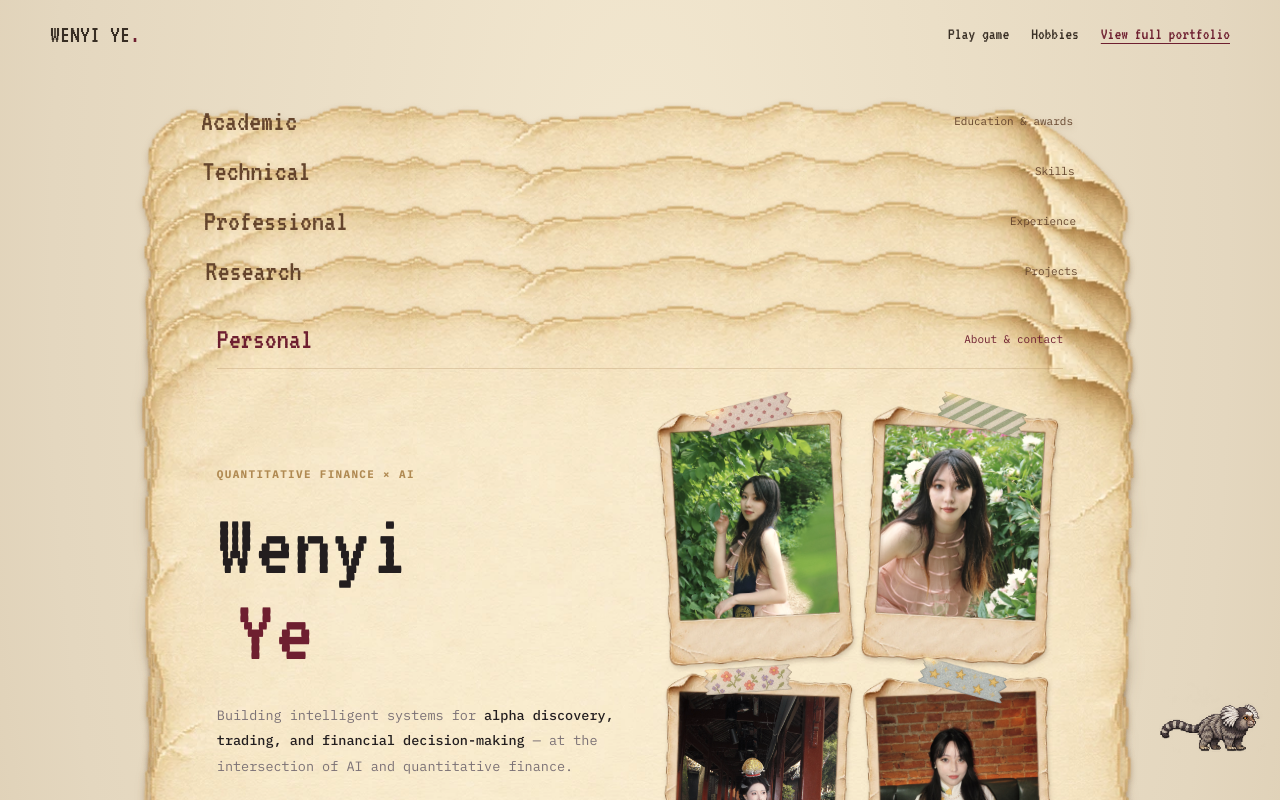
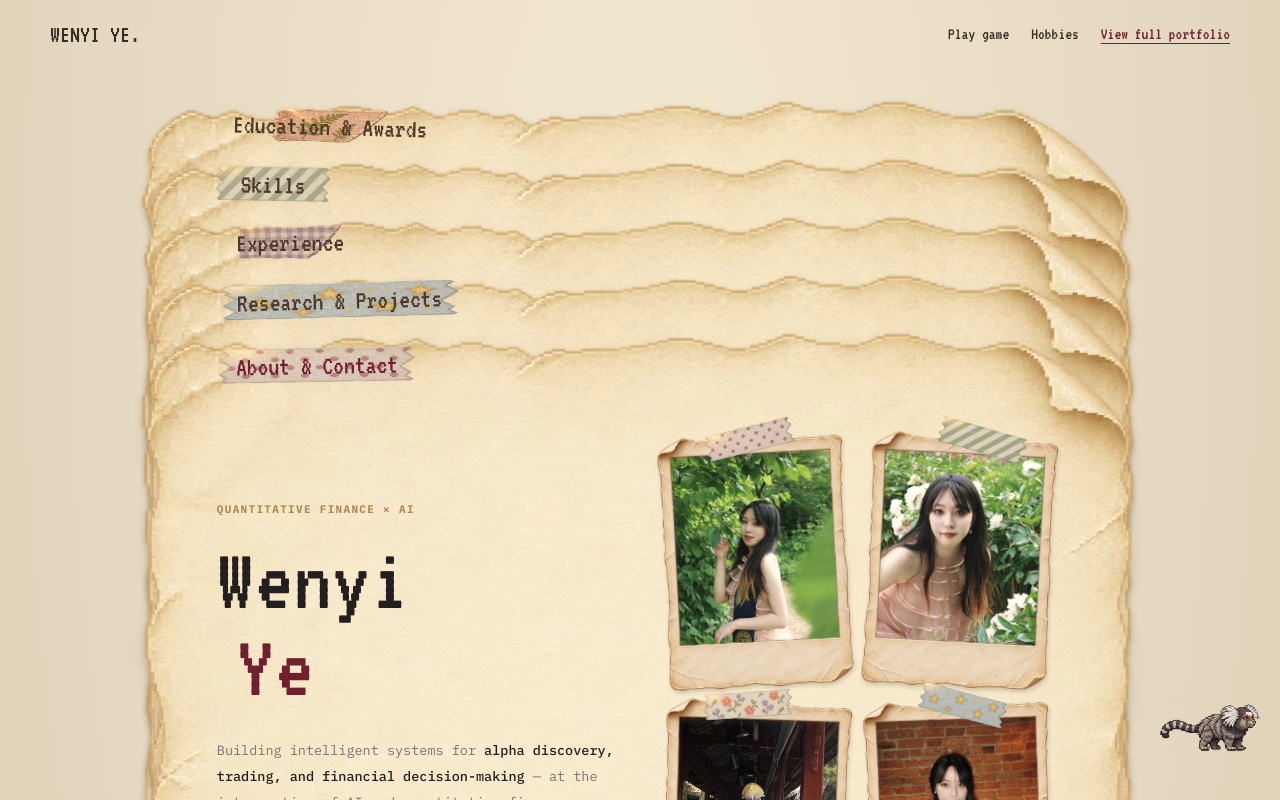
Before and after one commit to yewenyiywy/wenyi-portfolio, a Next.js app: page /classic in a window 1280 px wide. Shown: the top 800 px of the page. Built offline with nearby package versions, Linux system fonts and the light colour scheme.

Commit message:
Simplify archive titles with washi tape and remove extra rules

```diff
--- a/app/archive-portfolio.tsx
+++ b/app/archive-portfolio.tsx
@@ -6,13 +6,17 @@ import PortfolioView from './portfolio-view'
 import './archive.css'
 
 const folders = [
-  { id:'personal', title:'Personal', subtitle:'About & contact', chapters:'about contact' },
-  { id:'academic', title:'Academic', subtitle:'Education & awards', chapters:'education awards' },
-  { id:'technical', title:'Technical', subtitle:'Skills', chapters:'skills' },
-  { id:'professional', title:'Professional', subtitle:'Experience', chapters:'experience' },
-  { id:'research', title:'Research', subtitle:'Projects', chapters:'projects' },
+  { id:'personal', title:'About & Contact', chapters:'about contact', tape:0 },
+  { id:'academic', title:'Education & Awards', chapters:'education awards', tape:4 },
+  { id:'technical', title:'Skills', chapters:'skills', tape:1 },
+  { id:'professional', title:'Experience', chapters:'experience', tape:6 },
+  { id:'research', title:'Research & Projects', chapters:'projects', tape:3 },
 ] as const
 type Folder = typeof folders[number]
+
+function SheetTitle({folder}:{folder:Folder}) {
+  return <span className={`archive-sheet-tape archive-sheet-tape-${folder.tape}`}>{folder.title}</span>
+}
 
 export default function ArchivePortfolio() {
   const [active, setActive] = useState<Folder>(folders[0])
@@ -53,9 +57,9 @@ export default function ArchivePortfolio() {
     <nav className="archive-nav"><Link href="/classic" className="archive-brand" onClick={e=>{e.preventDefault();close()}}>WENYI YE<span>.</span></Link><div><Link href="/">Play game</Link><Link href="/hobbies">Hobbies</Link><Link href="/classic/full" className="archive-full-link">View full portfolio</Link></div></nav>
     <div className="archive-index">
       <div className="archive-paper-stack" ref={stackRef} aria-label="Five overlapping portfolio papers">
-        {ordered.slice(0,4).map((folder,index)=><div key={folder.id} className="archive-sheet archive-sheet-back" style={{'--sheet-index':index} as CSSProperties}><button className="archive-sheet-label" type="button" aria-pressed={false} onClick={()=>open(folder)}><strong>{folder.title}</strong><span>{folder.subtitle}</span></button></div>)}
+        {ordered.slice(0,4).map((folder,index)=><div key={folder.id} className="archive-sheet archive-sheet-back" style={{'--sheet-index':index} as CSSProperties}><button className="archive-sheet-label" type="button" aria-pressed={false} onClick={()=>open(folder)}><SheetTitle folder={folder}/></button></div>)}
         <div className="archive-sheet archive-sheet-front archive-paper" key={active.id}>
-          <button className="archive-sheet-label archive-sheet-selected" type="button" aria-pressed={true} onClick={()=>open(active)}><strong>{active.title}</strong><span>{active.subtitle}</span></button>
+          <button className="archive-sheet-label archive-sheet-selected" type="button" aria-pressed={true} onClick={()=>open(active)}><SheetTitle folder={active}/></button>
           <PortfolioView chapter={active.chapters}/>
         </div>
       </div>
--- a/app/archive.css
+++ b/app/archive.css
@@ -9,15 +9,20 @@
 .archive-index>header{text-align:center;margin-bottom:32px}.archive-index>header h1{font:400 clamp(45px,6vw,72px)/1 var(--display);color:#3d3025;margin:0 0 9px}.archive-index>header p{font:400 14px/1.5 var(--sans);color:#786043;margin:0}
 /* One physical pile. Four sheets peek out from behind the active sheet;
    selecting a visible edge moves that exact sheet to the front. */
-.archive-paper-stack{--sheet-step:50px;--stack-rise:calc(4 * var(--sheet-step));position:relative;isolation:isolate;padding-top:var(--stack-rise);margin:0 auto;scroll-margin-top:12px;width:100%}
+.archive-paper-stack{--sheet-step:58px;--sheet-inset:clamp(22px,6vw,80px);--stack-rise:calc(4 * var(--sheet-step));position:relative;isolation:isolate;padding-top:var(--stack-rise);margin:0 auto;scroll-margin-top:12px;width:100%}
 .archive-sheet{background:url('/archive/paper.webp') center/100% 100% no-repeat;color:#563e29;filter:drop-shadow(0 3px 3px #6f4e324d)}
 .archive-sheet-back{position:absolute;top:calc(var(--sheet-index) * var(--sheet-step));left:calc((var(--sheet-index) - 2) * 1.5px);width:100%;height:calc(100% - var(--stack-rise));z-index:calc(var(--sheet-index) + 1);pointer-events:none}
 .archive-sheet-back .archive-sheet-label{pointer-events:auto}
-.archive-sheet-front.archive-paper{position:relative;z-index:6;padding-top:15px;min-height:650px;animation:archive-page-arrive .22s ease-out both}
-.archive-sheet-label{display:flex;justify-content:space-between;align-items:center;gap:10px;width:100%;height:var(--sheet-step);padding:7px clamp(20px,5vw,65px) 9px;border:0;background:none;color:#65452d;text-align:left;cursor:pointer;transition:color .18s}
-.archive-sheet-label strong{font:400 clamp(22px,3vw,30px)/1 var(--display);overflow-wrap:anywhere}.archive-sheet-label>span{font:400 11px/1.35 var(--sans);text-align:right;overflow-wrap:anywhere}
+.archive-sheet-front.archive-paper{position:relative;z-index:6;padding-top:7px;padding-inline:var(--sheet-inset);min-height:650px;animation:archive-page-arrive .22s ease-out both}
+.archive-sheet-label{display:flex;justify-content:flex-start;align-items:center;width:100%;height:var(--sheet-step);padding:6px var(--sheet-inset);border:0;background:none;color:#4d392b;text-align:left;cursor:pointer;transition:color .18s}
+.archive-sheet-tape{display:inline-flex;align-items:center;justify-content:center;position:relative;isolation:isolate;min-width:116px;max-width:100%;height:40px;padding:5px 19px;white-space:nowrap;font:400 clamp(20px,3vw,27px)/1 var(--display);transform:rotate(var(--tape-angle,-1deg));transition:transform .18s}
+.archive-sheet-tape::before{content:"";position:absolute;inset:0;z-index:-1;background:url('/hobbies/scrapbook/tape.webp') var(--tape-position,0%) 0/400% 100% no-repeat;opacity:.9}
+.archive-sheet-tape-1{--tape-position:33.333%;--tape-angle:1deg}.archive-sheet-tape-3{--tape-position:100%;--tape-angle:-1.5deg}
+.archive-sheet-tape-4{--tape-angle:1.5deg}.archive-sheet-tape-6{--tape-position:66.666%;--tape-angle:-.6deg}
+.archive-sheet-tape-4::before,.archive-sheet-tape-6::before{background-image:url('/hobbies/scrapbook/tape-botanical.webp')}
+.archive-sheet-label:hover .archive-sheet-tape,.archive-sheet-label:focus-visible .archive-sheet-tape{transform:rotate(0)}
 .archive-sheet-label:hover,.archive-sheet-label:focus-visible{color:#822c3d}.archive-sheet-label:focus-visible{outline:2px solid #8a4d35;outline-offset:-7px}
-.archive-sheet-selected{padding:12px 0 14px;color:#6e1f30;border-bottom:1px solid #af8e5f50;margin-bottom:12px;height:auto;min-height:48px;cursor:default}
+.archive-sheet-selected{padding:6px 0;color:#6e1f30;margin-bottom:12px;cursor:default}
 @keyframes archive-page-arrive{from{opacity:.7;transform:translateY(-5px)}to{opacity:1;transform:translateY(0)}}
 .archive-paper{background:url('/archive/paper.webp') center/100% 100% no-repeat;color:#3a2c21;padding:clamp(26px,5vw,68px) clamp(22px,6vw,80px);min-height:560px;filter:drop-shadow(0 7px 8px #4d35222c)}
 .archive-paper .chapter-view .wrap{width:100%;max-width:none}
@@ -25,7 +30,7 @@
 .chapter-view[data-chapter~="about"]>header{display:grid}
 .chapter-view[data-chapter~="about"]>#about,.chapter-view[data-chapter~="education"]>#education,.chapter-view[data-chapter~="skills"]>#skills,.chapter-view[data-chapter~="experience"]>#experience,.chapter-view[data-chapter~="projects"]>#projects,.chapter-view[data-chapter~="awards"]>#awards,.chapter-view[data-chapter~="contact"]>#contact{display:block;padding:24px 0}
 .chapter-view .reveal{opacity:1;transform:none}.chapter-view{min-height:0;font-family:var(--sans)}
-.archive-paper .chapter-view>.section,.archive-paper .chapter-view>.footer{border-color:#ad895d50}
+.archive-paper .chapter-view>.section,.archive-paper .chapter-view>.footer{border-top:0}
 .archive-paper .chapter-view>.section:first-of-type{border-top:0}
 .archive-paper .chapter-view>.fashion-hero{padding:10px 0 28px}
 .archive-paper .chapter-view .footer-links{padding-bottom:12px}
@@ -59,10 +64,12 @@
 .classic-portfolio>.section,.classic-portfolio>.fashion-hero,.classic-portfolio>.footer{background:url('/archive/paper.webp') center/100% 100% no-repeat;max-width:1070px;margin:14px auto 28px;padding:clamp(30px,5vw,60px) clamp(24px,5vw,60px);border:0;filter:drop-shadow(0 4px 5px #5e44252b)}
 .classic-portfolio>.nav::before{background:#e6d7bb}
 .classic-portfolio .navlinks{gap:18px;margin-right:20px}
-.classic-portfolio .timeline,.chapter-view .timeline{border-color:#b2926a50}.classic-portfolio .timeline-entry,.chapter-view .timeline-entry{border-color:#b2926a45}
+.classic-portfolio .timeline,.chapter-view .timeline,.classic-portfolio .focus-lines,.chapter-view .focus-lines{border-top:0}.classic-portfolio .timeline-entry,.chapter-view .timeline-entry{border-color:#b2926a45}
 .classic-portfolio .section-label,.chapter-view .section-label{color:#846035}
-.classic-portfolio .hero-rule,.chapter-view .hero-rule{background:#b1916855}
+.classic-portfolio .hero-rule,.chapter-view .hero-rule{height:0;background:none;margin:24px 0 14px}
+.classic-portfolio .copyright,.chapter-view .copyright{border-top:0}
 
 @media(max-width:850px){.archive-index{padding-top:24px}.archive-paper{min-height:450px}.chapter-view[data-chapter~="about"]>header,.classic-portfolio>.fashion-hero{display:block}.hero-gallery.archive-gallery{margin:24px auto 0;max-width:460px}.archive-gallery .archive-photo{max-width:215px}.archive-nav{width:calc(100% - 32px)}}
 @media(max-width:520px){.archive-nav{align-items:flex-start;padding:17px 0;font-size:16px}.archive-nav>div{gap:8px 14px}.archive-brand{font-size:22px}.archive-index{width:calc(100% - 32px);padding-bottom:44px}.archive-index>header{margin-bottom:26px}.archive-paper-stack{--sheet-step:45px}.archive-sheet-label{padding-inline:20px}.archive-sheet-label>span{font-size:10px}.archive-sheet-selected{padding-inline:0}.archive-sheet-front.archive-paper{min-height:440px}.archive-paper{padding:27px 20px;min-height:420px}.archive-paper .chapter-view>.section,.archive-paper .chapter-view>.footer{padding:20px 0}.archive-paper .chapter-view .title-line h3{font-size:23px}.classic-portfolio>.section,.classic-portfolio>.fashion-hero,.classic-portfolio>.footer{width:calc(100% - 22px);padding:32px 22px}.classic-portfolio .entry-top .brand,.chapter-view .entry-top .brand{width:46px;height:46px;flex:0 0 46px}.archive-gallery .archive-photo-tape{width:50%}.hero-gallery.archive-gallery{gap:10px;padding:14px 3px}.archive-paper .chapter-view .inline-institution{white-space:normal}}
 @media(prefers-reduced-motion:reduce){.archive-sheet-front,.archive-photo{animation:none;transition:none}}
+@media(max-width:520px){.archive-paper-stack{--sheet-step:52px;--sheet-inset:20px}.archive-sheet-label>span.archive-sheet-tape{font-size:20px;height:35px;padding-inline:15px}.archive-sheet-front.archive-paper{padding-inline:var(--sheet-inset)}}
```
Also changed, not shown: 1 other file (tests, documents, lock files or other folders).
